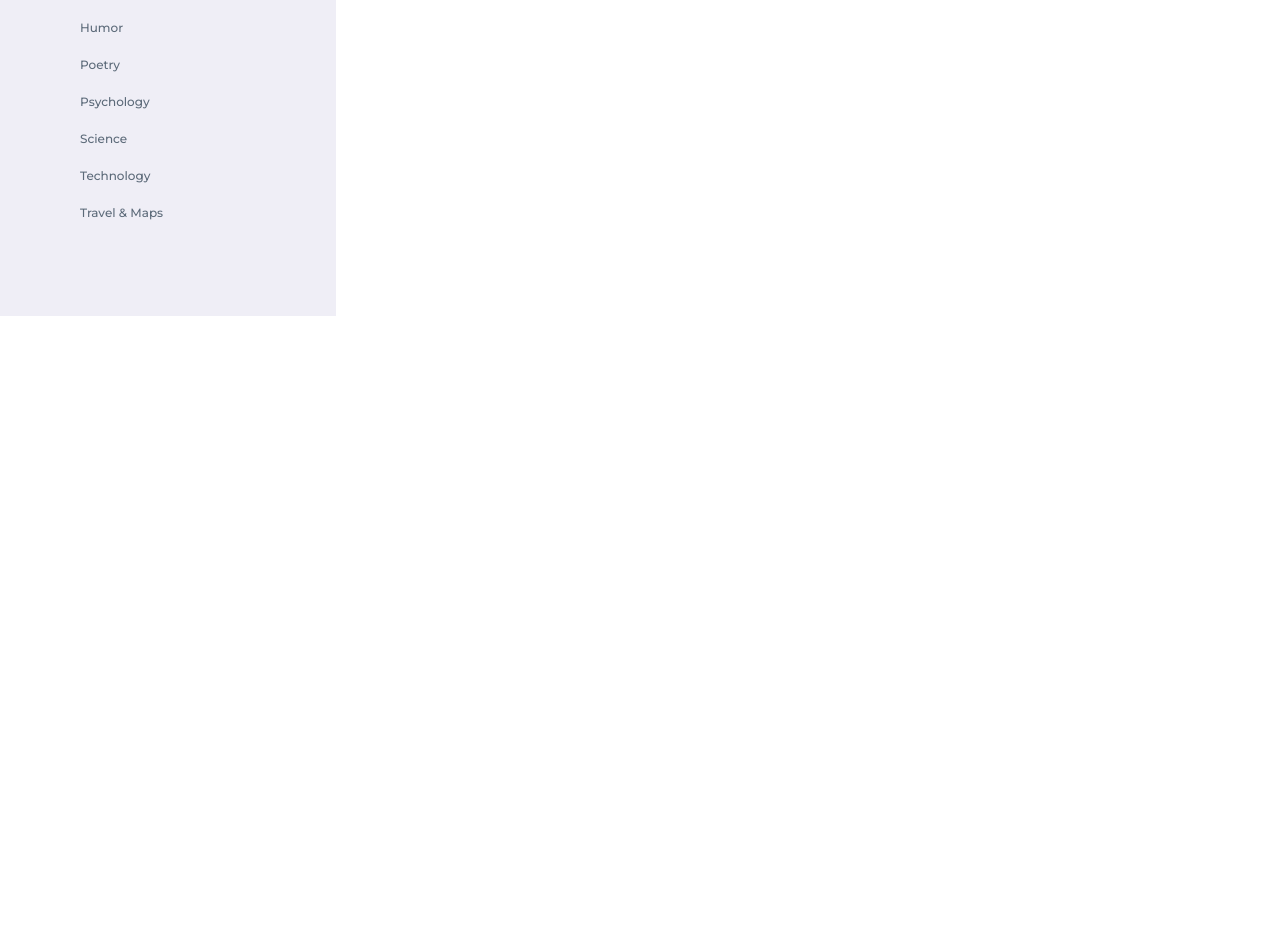
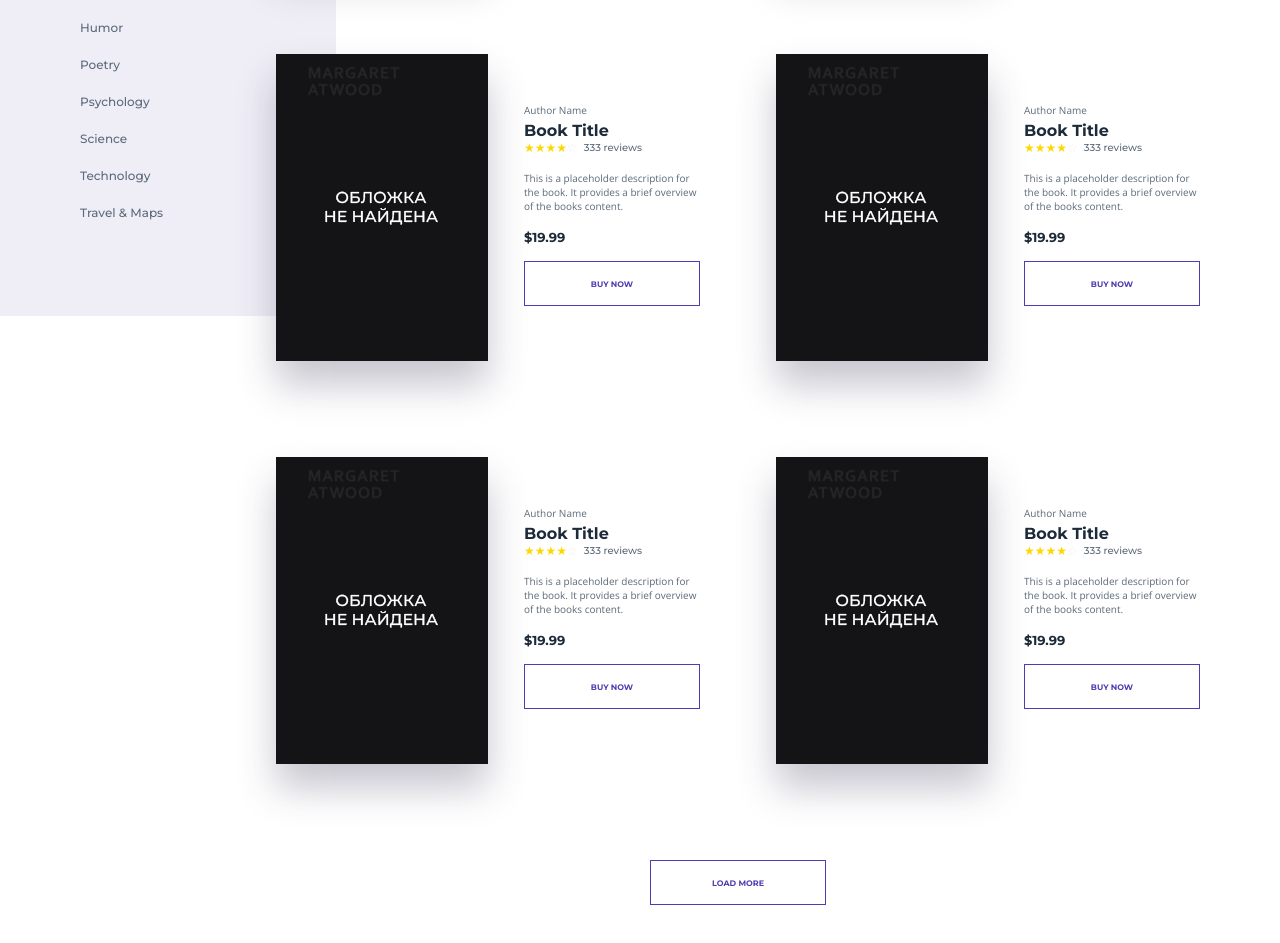
Before and after one commit to ReyChart/BookShop, a Next.js app: page / in a window 1280 px wide. Shown: the part 1347-2290 px from the top of the page. Before the commit the page ends 1663 px from the top, so only its background shows below. Built offline with nearby package versions, Linux system fonts and the light colour scheme.

Commit message:
Added book catalog and styles

```diff
--- a/src/app/page.module.scss
+++ b/src/app/page.module.scss
@@ -3,6 +3,7 @@
 }
 
 .books {
+  display: flex;
   position: relative;
   margin-top: 151px;
 }
--- a/src/app/page.tsx
+++ b/src/app/page.tsx
@@ -3,6 +3,7 @@ import Layout from '@/components/Layout/Layout';
 import Slider from '@/components/Ui/Slider/Slider';
 import Banners from '@/components/Home/Banners/Banners';
 import Categories from '@/components/Home/Categories/Categories';
+import BooksCatalog from '@/components/Home/BooksCatalog/BooksCatalog';
 
 import styles from './page.module.scss';
 
@@ -16,6 +17,7 @@ const Home: NextPage = () => {
         </section>
         <section className={styles.books}>
           <Categories />
+          <BooksCatalog />
         </section>
       </div>
     </Layout>
--- /dev/null
+++ b/src/components/Home/BooksCatalog/BookItem/BookItem.module.scss
@@ -0,0 +1,77 @@
+@import '@/styles/_variables.scss';
+@import '@/styles/_mixins.scss';
+
+.book_card {
+  width: 424px;
+  display: flex;
+  gap: 36px;
+
+  @include mobileSmall {
+    max-width: 212px;
+    flex-direction: column;
+    gap: 15px;
+  }
+
+  > .book_cover {
+    object-fit: cover;
+    box-shadow: $banner-shadow;
+  }
+
+  .book_info {
+    padding-top: 49px;
+
+    @include mobileSmall {
+      padding-top: 0;
+    }
+
+    > p:first-child {
+      @include bookInfo;
+      margin-bottom: 4px;
+    }
+
+    > h3 {
+      font-size: 16px;
+      font-weight: 700;
+      line-height: 20px;
+      color: $black-color;
+    }
+
+    > .book_rating {
+      display: flex;
+      align-items: center;
+
+      > .full_star {
+        color: $full-star;
+        font-size: 12px;
+      }
+
+      > .empty_star {
+        color: $empty-star;
+        font-size: 12px;
+      }
+
+      > .book_reviews {
+        font-weight: 500;
+        color: $gray-color;
+        margin-left: 6px;
+      }
+    }
+
+    > .book_description {
+      @include bookInfo;
+      margin-top: 16px;
+    }
+
+    > .book_price {
+      font-size: 13px;
+      font-weight: 700;
+      line-height: 16px;
+      color: $black-color;
+      margin-top: 16px;
+    }
+
+    > button {
+      margin-top: 16px;
+    }
+  }
+}
--- /dev/null
+++ b/src/components/Home/BooksCatalog/BookItem/BookItem.tsx
@@ -0,0 +1,46 @@
+import { FunctionComponent } from 'react';
+import Button from '@/components/Ui/Button/Button';
+import Image from 'next/image';
+
+import styles from './BookItem.module.scss';
+
+const BookItem: FunctionComponent = () => {
+  const rating = 4.3;
+  const roundedRating = Math.round(rating);
+  const reviews = '333 reviews';
+
+  return (
+    <div className={styles.book_card}>
+      <Image
+        src="/booksPlaceholder.png"
+        alt="Book Cover"
+        className={styles.book_cover}
+        width={212}
+        height={307}
+      />
+      <div className={styles.book_info}>
+        <p className={styles.book_author}>Author Name</p>
+        <h3 className={styles.book_title}>Book Title</h3>
+        <div className={styles.book_rating}>
+          {Array.from({ length: 5 }, (_, index) => (
+            <span
+              key={index}
+              className={index < roundedRating ? styles.full_star : styles.empty_star}
+            >
+              {index < roundedRating ? '★' : '☆'}
+            </span>
+          ))}
+          <span className={styles.book_reviews}>{reviews}</span>
+        </div>
+        <p className={styles.book_description}>
+          This is a placeholder description for the book. It provides a brief overview of the books
+          content.
+        </p>
+        <div className={styles.book_price}>$19.99</div>
+        <Button>Buy now</Button>
+      </div>
+    </div>
+  );
+};
+
+export default BookItem;
--- /dev/null
+++ b/src/components/Home/BooksCatalog/BooksCatalog.module.scss
@@ -0,0 +1,37 @@
+@import '@/styles/_mixins.scss';
+
+.books_catalog {
+  display: flex;
+  flex-direction: column;
+  align-items: center;
+  gap: 96px;
+  padding-bottom: 74px;
+
+  @include mobileSmall {
+    gap: 50px;
+  }
+
+  > div {
+    display: flex;
+    width: 924px;
+    flex-wrap: wrap;
+    gap: 96px 76px;
+
+    @include tabletLarge {
+      max-width: 800px;
+      justify-content: center;
+    }
+
+    @include tabletSmall {
+      width: 100%;
+    }
+
+    @include mobileMedium {
+      gap: 70px 50px;
+    }
+  }
+
+  > .btn_load {
+    justify-content: center;
+  }
+}
--- /dev/null
+++ b/src/components/Home/BooksCatalog/BooksCatalog.tsx
@@ -0,0 +1,33 @@
+'use client';
+
+import { FunctionComponent, useState } from 'react';
+import BookItem from './BookItem/BookItem';
+import Button from '@/components/Ui/Button/Button';
+
+import styles from './BooksCatalog.module.scss';
+
+const BooksCatalog: FunctionComponent = () => {
+  const [booksCount, setBooksCount] = useState<number>(6);
+  const maxBooks = 36;
+
+  const handleLoadMore = () => {
+    setBooksCount((prevCount) => Math.min(prevCount + 6, maxBooks));
+  };
+
+  return (
+    <div className={styles.books_catalog}>
+      <div className={styles.books_list}>
+        {Array.from({ length: booksCount }).map((_, index) => (
+          <BookItem key={index} />
+        ))}
+      </div>
+      {booksCount < maxBooks && (
+        <div className={styles.btn_load}>
+          <Button onClick={handleLoadMore}>Load More</Button>
+        </div>
+      )}
+    </div>
+  );
+};
+
+export default BooksCatalog;
--- /dev/null
+++ b/src/components/Ui/Button/Button.module.scss
@@ -0,0 +1,14 @@
+@import '@/styles/_variables.scss';
+
+.btn {
+  width: 176px;
+  height: 45px;
+  font-size: 8px;
+  font-weight: 700;
+  line-height: 10px;
+  text-transform: uppercase;
+  background: transparent;
+  color: $btn-color;
+  border: 1px solid $btn-color;
+  cursor: pointer;
+}
--- /dev/null
+++ b/src/components/Ui/Button/Button.tsx
@@ -0,0 +1,19 @@
+import { FunctionComponent, ButtonHTMLAttributes, ReactNode } from 'react';
+
+import styles from './Button.module.scss';
+
+interface IButtonProps extends ButtonHTMLAttributes<HTMLButtonElement> {
+  children: ReactNode;
+  disabled?: boolean;
+  onClick?: () => void;
+}
+
+const Button: FunctionComponent<IButtonProps> = ({ children, disabled, onClick }) => {
+  return (
+    <button className={styles.btn} disabled={disabled} onClick={onClick}>
+      {children}
+    </button>
+  );
+};
+
+export default Button;
--- a/src/components/Ui/Slider/useSlider.ts
+++ b/src/components/Ui/Slider/useSlider.ts
@@ -1,7 +1,7 @@
 import { useEffect, useMemo, useState } from 'react';
 
 export const useSlider = (imageData: string[]) => {
-  const [activeSlideElm, setActiveSlideElm] = useState(0);
+  const [activeSlideElm, setActiveSlideElm] = useState<number>(0);
 
   const handleDotsClick = (index: number) => {
     setActiveSlideElm(index);
--- a/src/styles/_mixins.scss
+++ b/src/styles/_mixins.scss
@@ -54,3 +54,8 @@
   text-decoration: none;
   cursor: pointer;
 }
+
+@mixin bookInfo {
+  font-family: $additional-font;
+  font-weight: 500;
+}
--- a/src/styles/_variables.scss
+++ b/src/styles/_variables.scss
@@ -1,3 +1,6 @@
+@import url('https://fonts.googleapis.com/css2?family=Open+Sans:ital@0;1&display=swap');
+
+$additional-font: 'Open Sans', sans-serif;
 $black-color: #1c2a39;
 $gray-color: #5c6a79;
 $white-color: #ffffff;
```
Also changed, not shown: public/booksPlaceholder.png (added).
